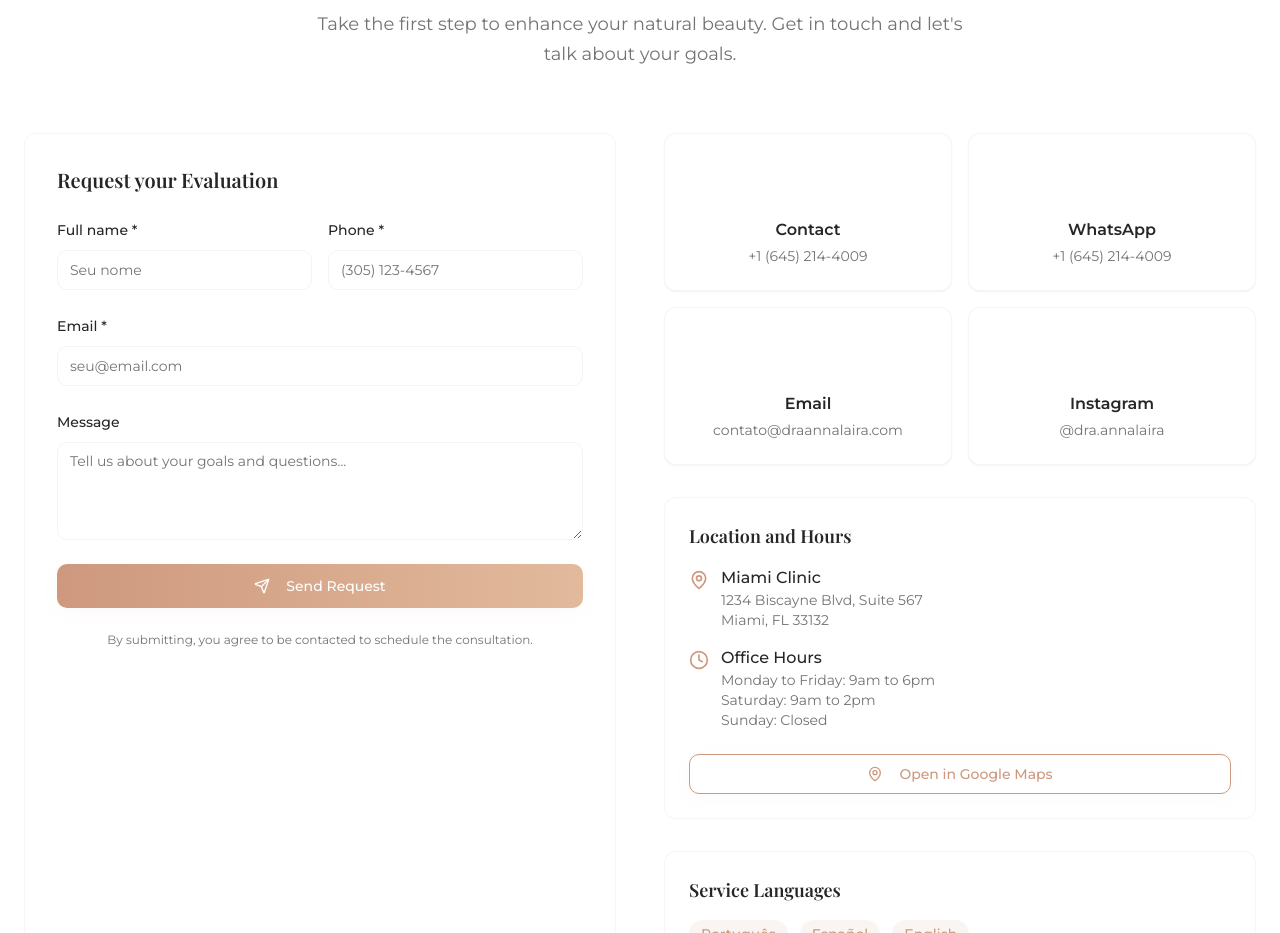
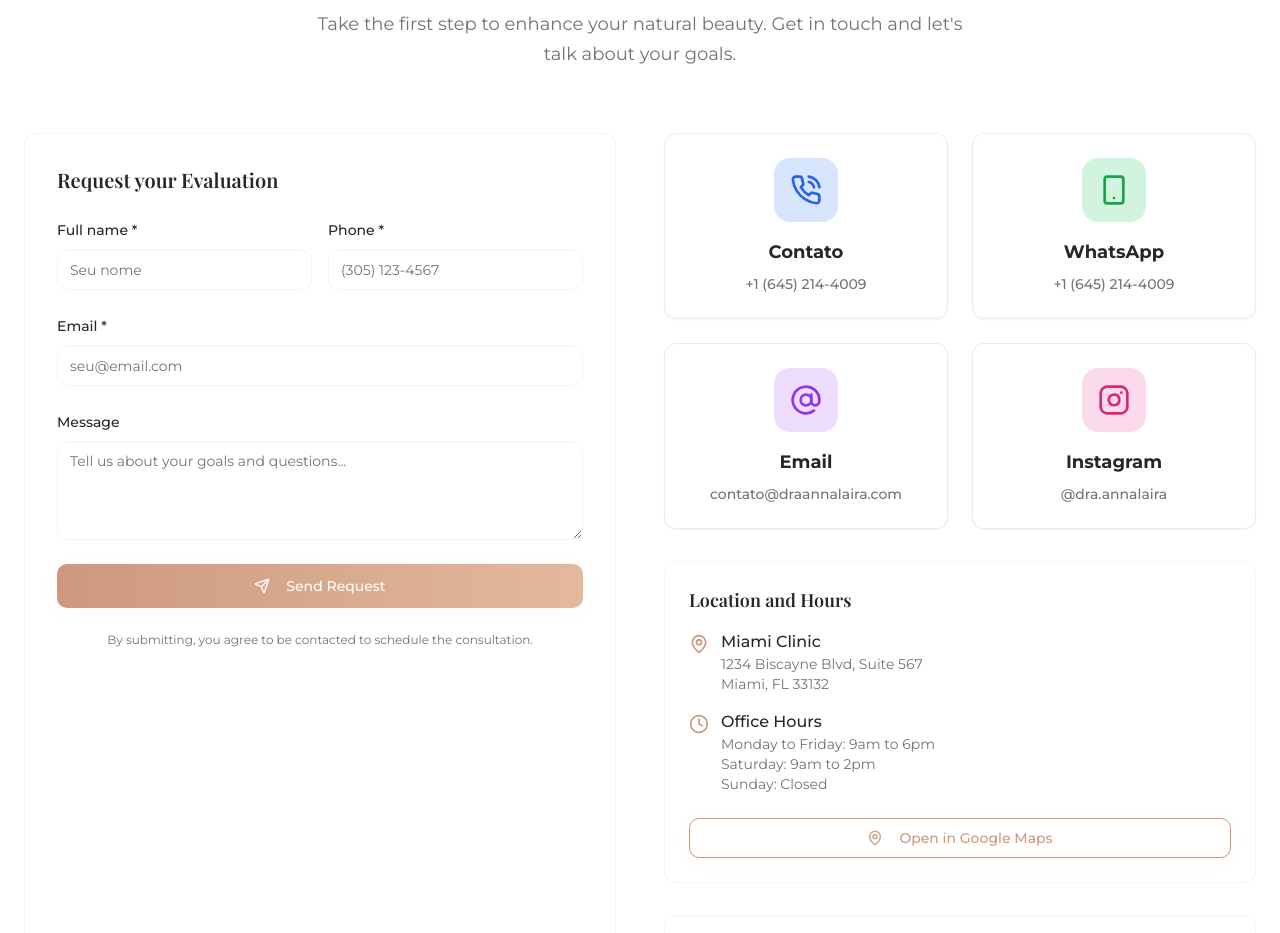
Before and after one commit to talitacad/anna-laira-glow, a React (Vite) app: page / in a window 1280 px wide. Shown: the part 2840-3773 px from the top of the page. Built offline with nearby package versions, Linux system fonts and the light colour scheme.

Commit message:
Update contact tiles
Updated the contact tiles to include visible icons for WhatsApp, Instagram, and other services, improving their visual harmony.

```diff
--- a/src/components/Contact.tsx
+++ b/src/components/Contact.tsx
@@ -12,8 +12,8 @@ import {
   MapPin,
   Clock,
   Instagram,
-  MessageSquare,
-  Send
+  Send,
+  Smartphone
 } from "lucide-react";
 
 const Contact = () => {
@@ -65,27 +65,35 @@ const Contact = () => {
   const contactInfo = [
     {
       icon: PhoneCall,
-      title: t("footer.contact"),
+      title: "Contato",
       content: "+1 (645) 214-4009",
-      action: "tel:+16452144009"
+      action: "tel:+16452144009",
+      color: "bg-blue-500/20 text-blue-600",
+      hoverColor: "group-hover:bg-blue-500/30"
     },
     {
-      icon: MessageSquare,
+      icon: Smartphone,
       title: "WhatsApp",
       content: "+1 (645) 214-4009",
-      action: "https://wa.me/message/H2ESX3FZHBEHJ1"
+      action: "https://wa.me/message/H2ESX3FZHBEHJ1",
+      color: "bg-green-500/20 text-green-600",
+      hoverColor: "group-hover:bg-green-500/30"
     },
     {
       icon: AtSign,
       title: "Email",
       content: "contato@draannalaira.com",
-      action: "mailto:contato@draannalaira.com"
+      action: "mailto:contato@draannalaira.com",
+      color: "bg-purple-500/20 text-purple-600",
+      hoverColor: "group-hover:bg-purple-500/30"
     },
     {
       icon: Instagram,
       title: "Instagram",
       content: "@dra.annalaira",
-      action: "https://www.instagram.com/dra.annalaira/"
+      action: "https://www.instagram.com/dra.annalaira/",
+      color: "bg-pink-500/20 text-pink-600",
+      hoverColor: "group-hover:bg-pink-500/30"
     }
   ];
 
@@ -175,22 +183,22 @@ const Contact = () => {
           {/* Contact Information */}
           <div className="space-y-8">
             {/* Contact Cards */}
-            <div className="grid sm:grid-cols-2 gap-4">
+            <div className="grid sm:grid-cols-2 gap-6">
               {contactInfo.map((info, index) => (
                 <Card
                   key={index}
-                  className="p-6 hover:shadow-card transition-smooth border-primary/10 cursor-pointer group hover:border-primary/30"
+                  className="p-6 hover:shadow-lg transition-all duration-300 border cursor-pointer group hover:scale-105 hover:border-primary/50"
                   onClick={() => window.open(info.action, '_blank')}
                 >
-                  <div className="flex flex-col items-center text-center space-y-3">
-                    <div className="w-12 h-12 bg-gradient-primary rounded-xl flex items-center justify-center group-hover:scale-110 transition-transform">
-                      <info.icon className="w-6 h-6 text-primary-foreground" />
+                  <div className="flex flex-col items-center text-center space-y-4">
+                    <div className={`w-16 h-16 rounded-2xl flex items-center justify-center transition-all duration-300 ${info.color} ${info.hoverColor}`}>
+                      <info.icon className="w-8 h-8" />
                     </div>
                     <div>
-                      <div className="font-semibold text-foreground text-base mb-1">
+                      <div className="font-bold text-foreground text-lg mb-2">
                         {info.title}
                       </div>
-                      <div className="text-muted-foreground text-sm">
+                      <div className="text-muted-foreground text-sm font-medium">
                         {info.content}
                       </div>
                     </div>
```
